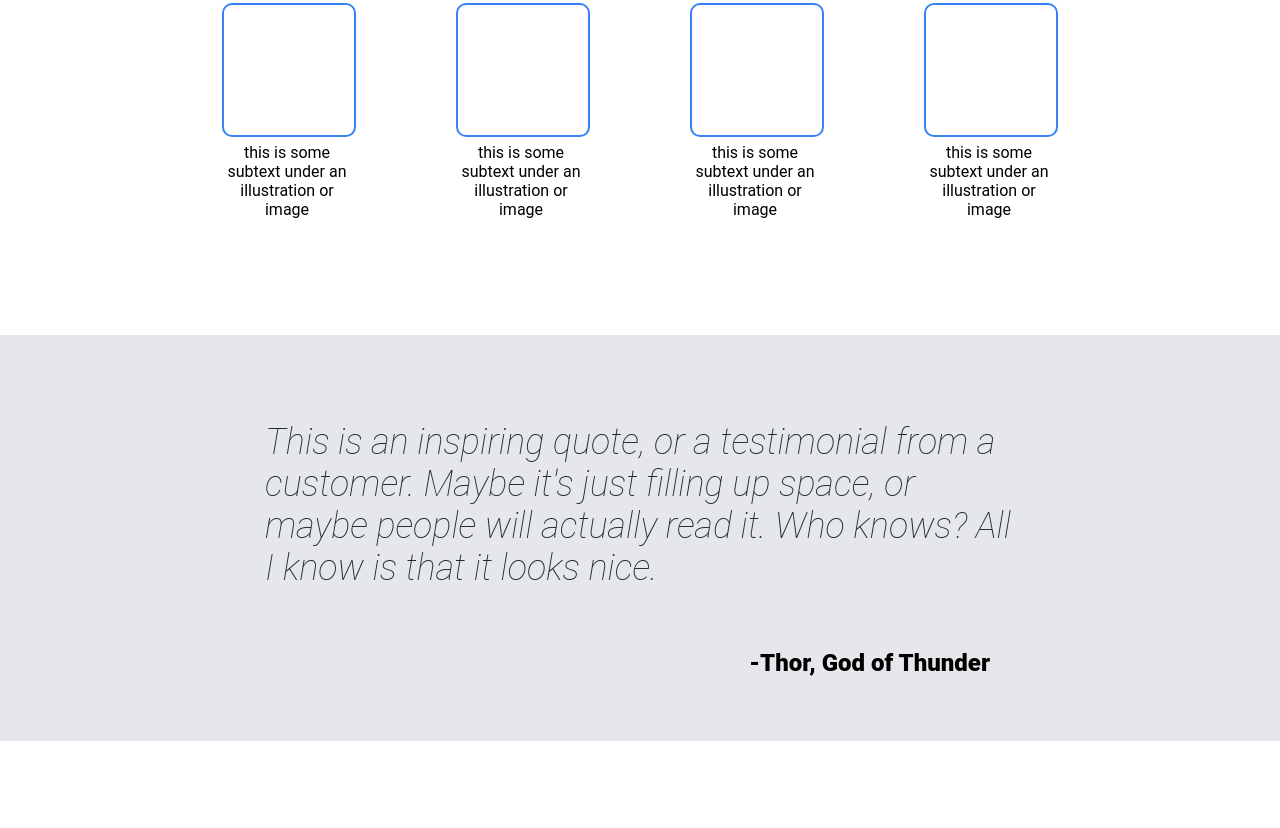
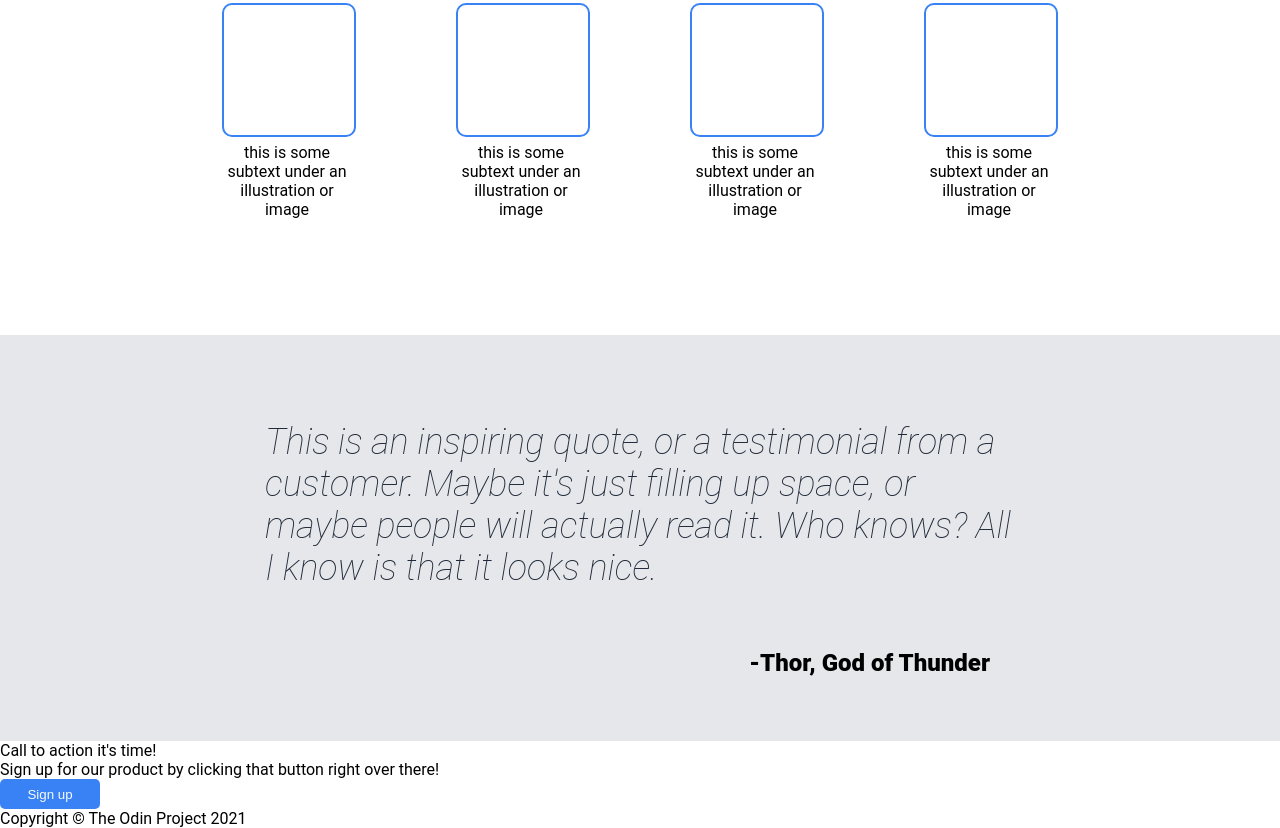
Before and after one commit to WorriorBeast/landing-page, a plain HTML site: page index.html in a window 1280 px wide. Shown: the part 554-1382 px from the top of the page. Before the commit the page ends 1295 px from the top, so only its background shows below. Drawn offline with Linux system fonts and the light colour scheme.

Commit message:
Display call to action box and footer

```diff
--- a/index.html
+++ b/index.html
@@ -49,7 +49,6 @@
                     <p class="illustration-subtext">this is some subtext under an illustration or image</p>
                 </div>
             </div>
-
         </div>
         <div class="quote-section">
             <p class="quote"><em>This is an inspiring quote, or a testimonial from a customer. Maybe it's
@@ -58,6 +57,16 @@
             </p>
             <p class="quote-author">-Thor, God of Thunder</p>
         </div>
+        <div class="action-footer">
+            <div class="action-container">
+                <div>
+                    <div class="action-white">Call to action it's time!</div>
+                    <div class="action-gray">Sign up for our product by clicking that button right over
+                        there!</div>
+                </div>
+                <button>Sign up</button>
+            </div>
+        </div>
+        <div class="footer">Copyright © The Odin Project 2021</div>
     </body>
-
 </html>
```
